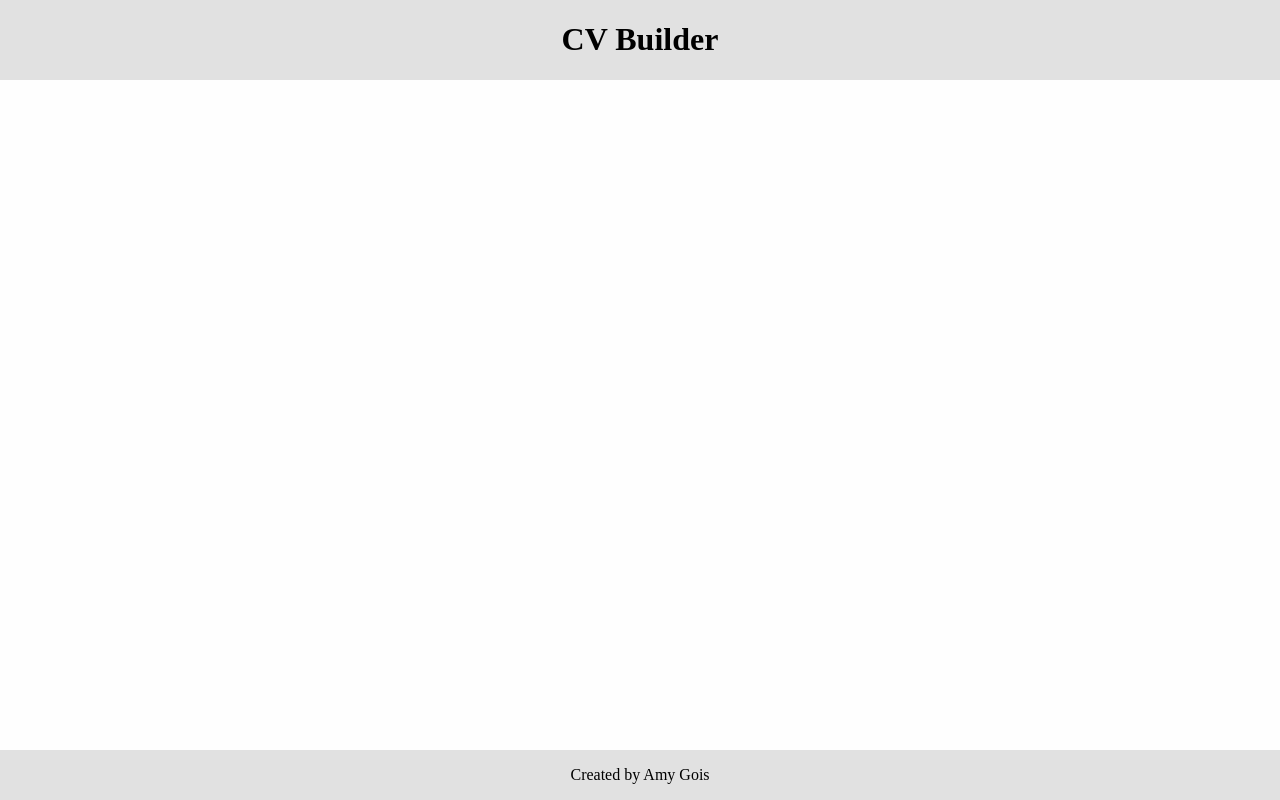
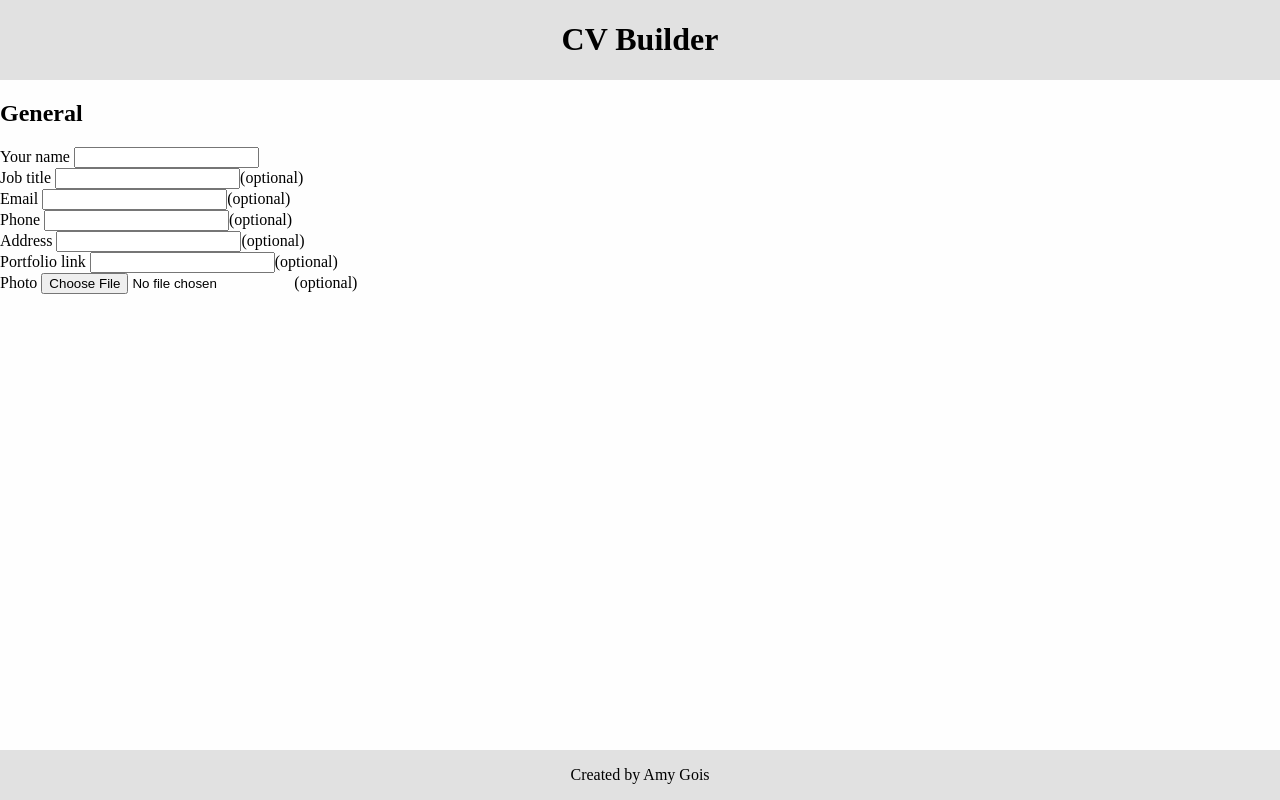
Before and after one commit to AmyGois/cv-builder, a React (Vite) app: page / in a window 1280 px wide. Built offline with nearby package versions, Linux system fonts and the light colour scheme.

Commit message:
feat: build "General" section (static version)

```diff
--- a/src/components/CvBuilder.jsx
+++ b/src/components/CvBuilder.jsx
@@ -1,5 +1,13 @@
+import GeneralForm from "./GeneralForm";
+
 function CvBuilder() {
-  return <></>;
+  return (
+    <>
+      <div>
+        <GeneralForm />
+      </div>
+    </>
+  );
 }
 
 export default CvBuilder;
--- /dev/null
+++ b/src/components/GeneralForm.jsx
@@ -0,0 +1,38 @@
+import Input from "./Input";
+import OptionalFormItem from "./OptionalFormItem";
+
+function GeneralForm() {
+  return (
+    <>
+      <h2>General</h2>
+      <form>
+        <Input label="Your name" id="general-name" />
+        <OptionalFormItem>
+          <Input label="Job title" id="general-job-title" />
+        </OptionalFormItem>
+        <OptionalFormItem>
+          <Input label="Email" id="general-email" type="email" />
+        </OptionalFormItem>
+        <OptionalFormItem>
+          <Input label="Phone" id="general-phone" type="tel" />
+        </OptionalFormItem>
+        <OptionalFormItem>
+          <Input label="Address" id="general-address" />
+        </OptionalFormItem>
+        <OptionalFormItem>
+          <Input label="Portfolio link" id="general-portfolio" type="link" />
+        </OptionalFormItem>
+        <OptionalFormItem>
+          <Input
+            label="Photo"
+            id="general-photo"
+            type="file"
+            accept="image/*"
+          />
+        </OptionalFormItem>
+      </form>
+    </>
+  );
+}
+
+export default GeneralForm;
--- /dev/null
+++ b/src/components/Input.jsx
@@ -0,0 +1,12 @@
+function Input({ label, id, type = "text", accept }) {
+  return (
+    <>
+      <label htmlFor={id}>
+        {label + " "}
+        <input type={type} name={id} id={id} accept={accept} />
+      </label>
+    </>
+  );
+}
+
+export default Input;
--- /dev/null
+++ b/src/components/OptionalFormItem.jsx
@@ -0,0 +1,10 @@
+function OptionalFormItem({ children }) {
+  return (
+    <div>
+      {children}
+      <span>(optional)</span>
+    </div>
+  );
+}
+
+export default OptionalFormItem;
```
